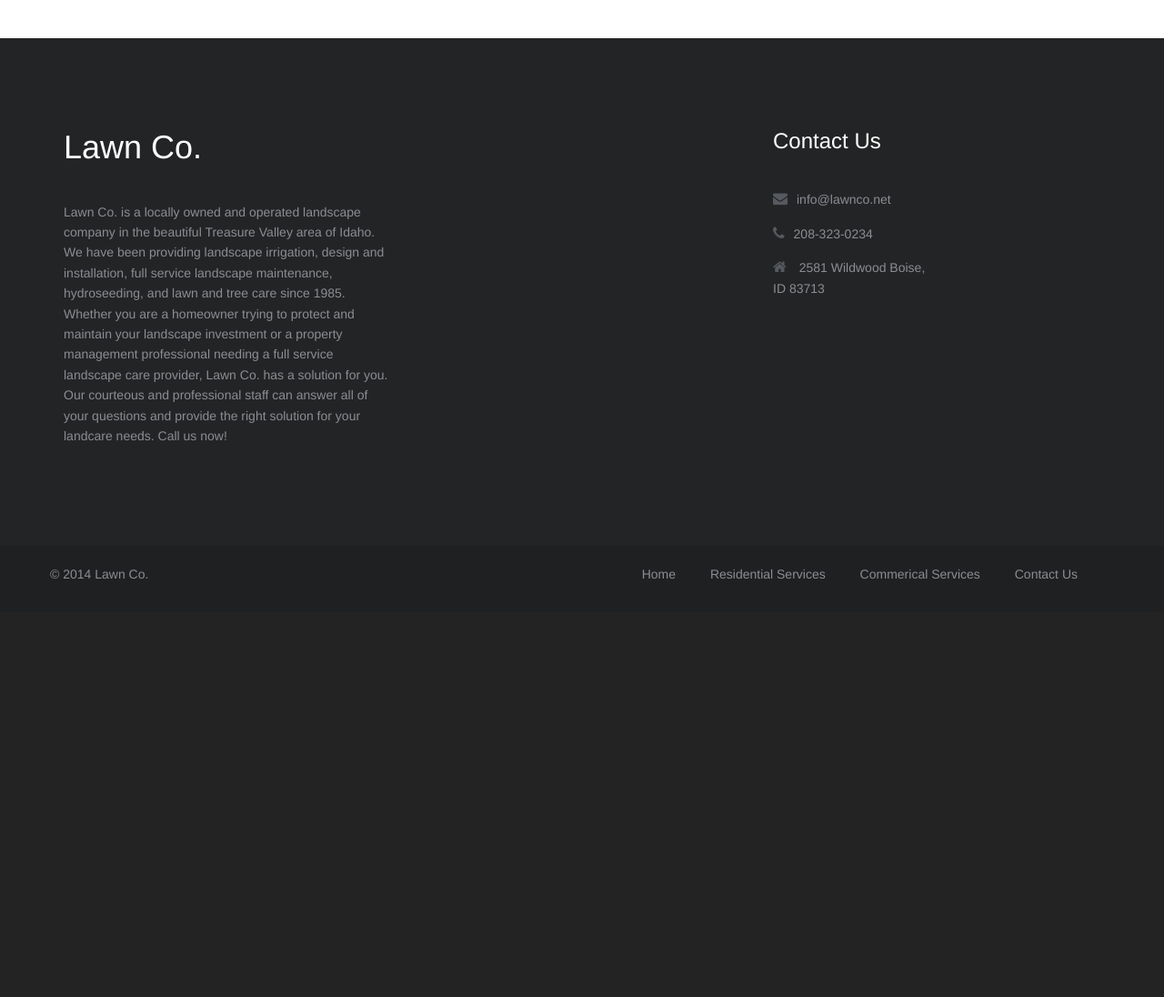
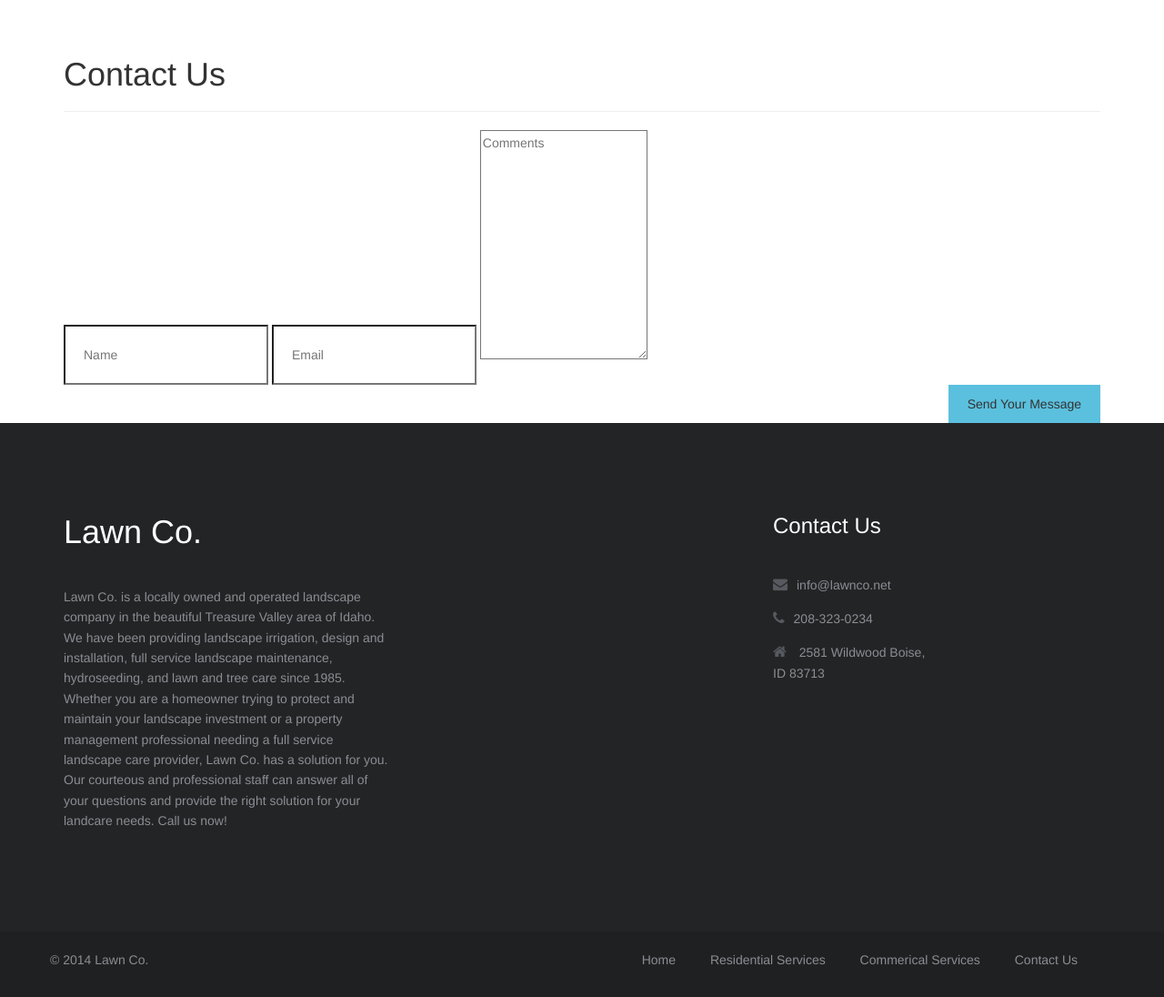
Before and after one commit to RedX-co/LawnCo, a PHP site: page /Contact.html in a window 1280 px wide. Shown: the part 157-1253 px from the top of the page at 91% size. Before the commit the page ends 793 px from the top, so only its background shows below. Run offline with PHP 8.4, Linux system fonts and the light colour scheme.

Commit message:
part working contact us

```diff
--- a/Contact.html
+++ b/Contact.html
@@ -20,6 +20,7 @@
   <script src="https://oss.maxcdn.com/html5shiv/3.7.2/html5shiv.min.js"></script>
   <script src="https://oss.maxcdn.com/respond/1.4.2/respond.min.js"></script>
   <![endif]-->
+  <script src="email/validation.js" type="text/javascript"></script>
 </head>
 <body>
   <header>
@@ -67,12 +68,26 @@
 
   <br>
 
-  <div class="container-fluid">
-    <div class="row">
+    <div class="container">
+      <h1>Contact Us</h1>
+      <h3 style="color:#FF6633;"><?php echo $_GET[msg];?></h3>
+      <hr>
 
+      <form name="enq" method="post" action="email/" onsubmit="return validation();">
+        <fieldset>
 
+          <input type="text" name="name" id="name" value=""  class="input-block-level" placeholder="Name" />
+          <input type="text" name="email" id="email" value="" class="input-block-level" placeholder="Email" />
+          <textarea rows="11" name="message" id="message" class="input-block-level" placeholder="Comments"></textarea>
+
+          <div class="actions">
+            <input type="submit" value="Send Your Message" name="submit" id="submitButton" class="btn btn-info pull-right" title="Click here to submit your message!" />
+          </div>
+
+        </fieldset>
+      </form>
     </div>
-  </div>
+
 
   <footer>
     <div class="inner-footer">
--- a/css/style.css
+++ b/css/style.css
@@ -32,6 +32,7 @@ hi,h2,h3,h4,h5,h6 {
 p {
 	color:#00000;
 }
+
 a {
     text-decoration:none;
     transition: all 0.1s ease-in-out;
--- /dev/null
+++ b/email/validation.js
@@ -0,0 +1,45 @@
+
+ function validation()
+ {
+
+	var contactname=document.enq.name.value;
+	var name_exp=/^[A-Za-z\s]+$/;
+	if(contactname=='')
+	{
+		alert("Name Field Should Not Be Empty!");
+		document.enq.name.focus();
+		return false;
+	}
+	else if(!contactname.match(name_exp))
+	{
+		alert("Invalid Name field!");
+		document.enq.name.focus();
+		return false;
+	}
+
+	var email=document.enq.email.value;
+	//var email_exp=/^[A-Za-z0-9\.-_\$]+@[A-Za-z]+\.[a-z]{2,4}$/;
+	var email_exp=/^\w+([-+.']\w+)*@\w+([-.]\w+)*\.\w+([-.]\w+)*$/;
+	if(email=='')
+	{
+		alert("Please Enter Email-Id!");
+		document.enq.email.focus();
+		return false;
+	}
+	else if(!email.match(email_exp))
+	{
+		alert("Invalid Email ID !");
+		document.enq.email.focus();
+		return false;
+	}
+
+
+	var message=document.enq.message.value;
+	if(message=='')
+	{
+		alert("Query Field Should Not Be Empty!");
+		document.enq.message.focus();
+		return false;
+	}
+    return true;
+ }
```
Also changed, not shown: email/index.php (added, +32 -0 lines).
